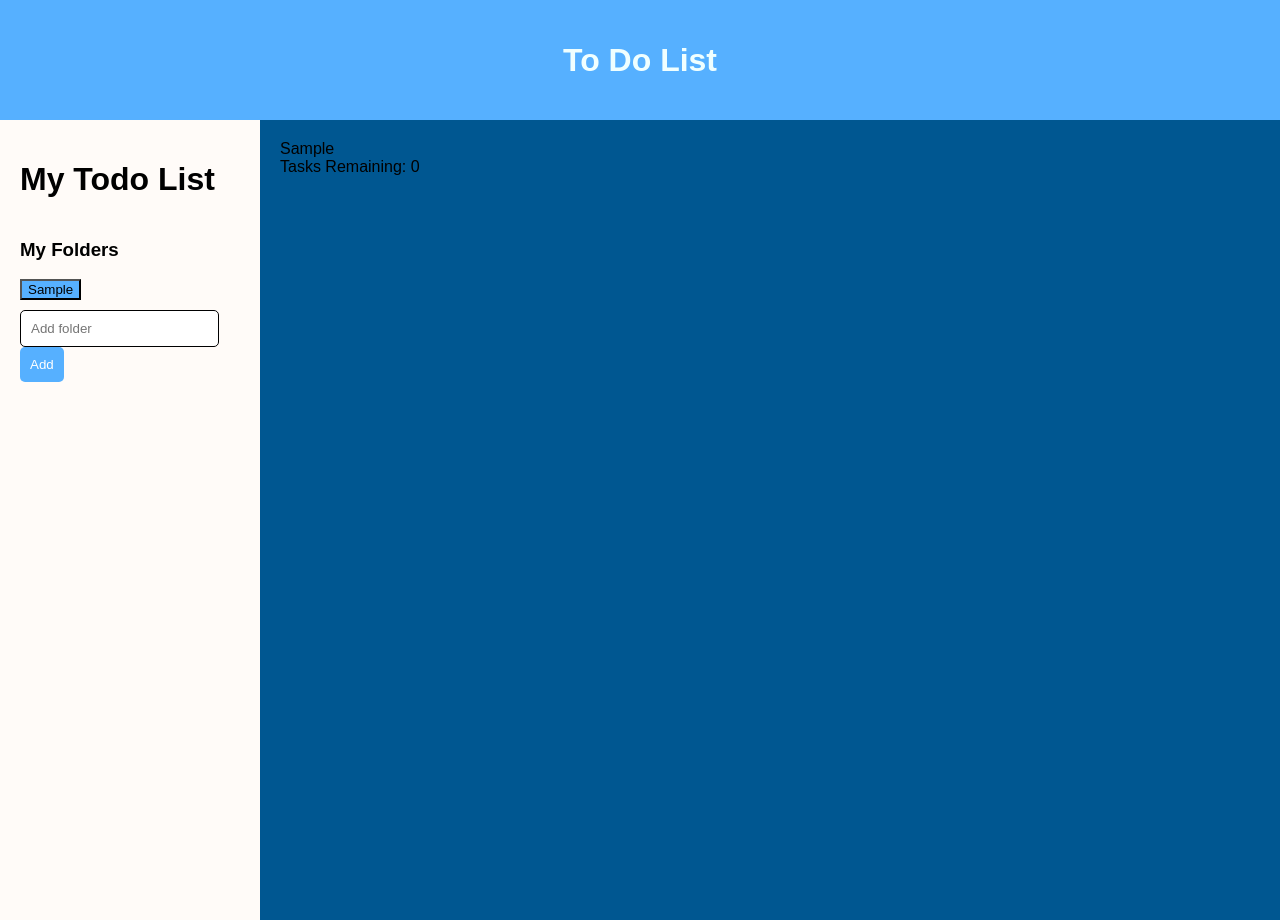
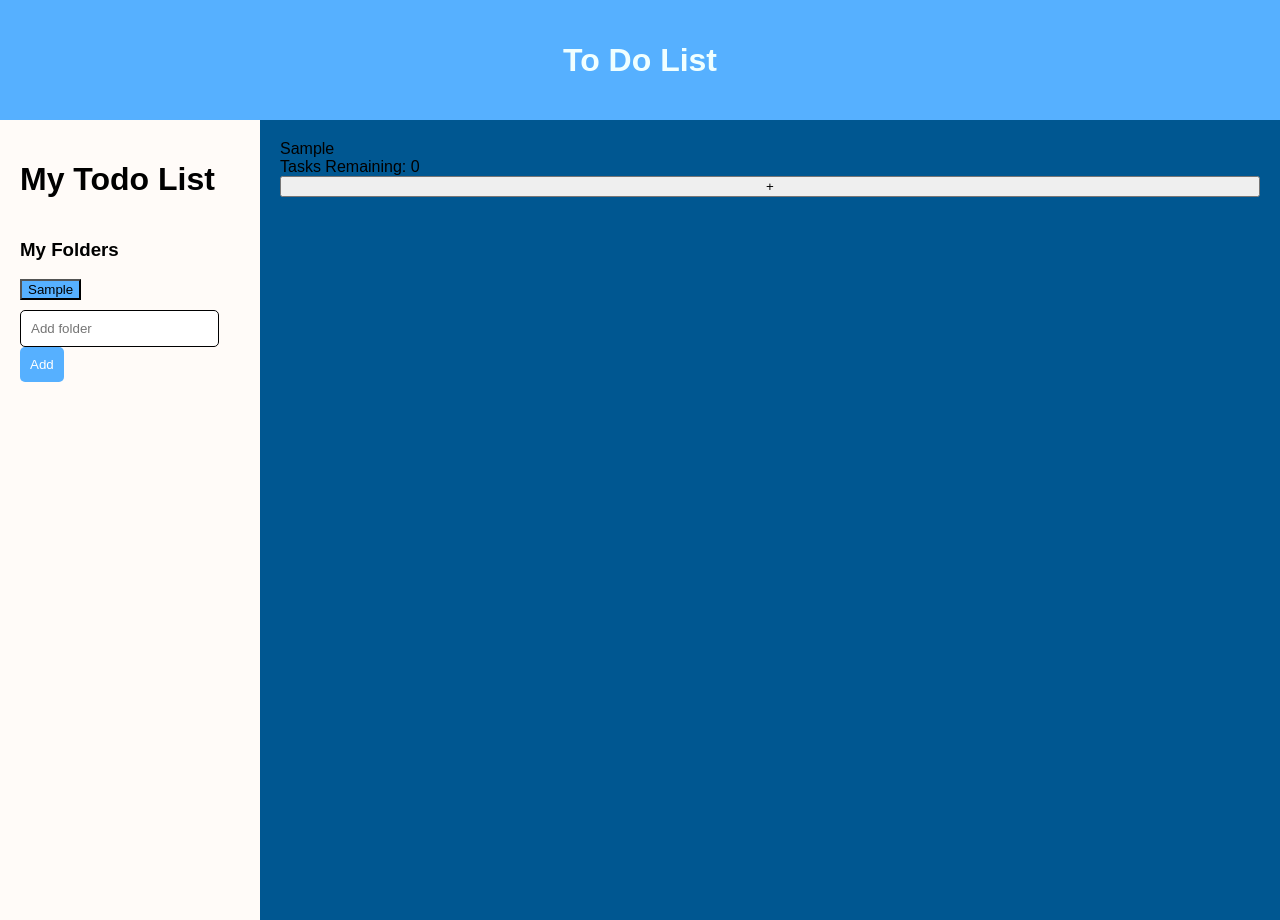
Before and after one commit to Boinias/toDoList, a website built with webpack: page dist/index.html in a window 1280 px wide. Both pictures are taken after typing "Sample" into the empty fields and a click on the button "Add". Built offline with nearby package versions, Linux system fonts and the light colour scheme.

Commit message:
addTask button added

```diff
--- a/src/addTaskFormLogic.js
+++ b/src/addTaskFormLogic.js
@@ -5,3 +5,5 @@ function displayAddTaskForm () {
     dimBg.style.display = 'flex';
     newTaskForm.style.display = 'flex';
 }
+
+export default displayAddTaskForm
--- a/src/mainDisplayElements.js
+++ b/src/mainDisplayElements.js
@@ -1,5 +1,6 @@
 import {folders} from './createFolderObject.js';
 import { format, addDays } from 'date-fns';
+import displayAddTaskForm from './addTaskFormLogic.js';
 
 let newFolderSubmission = document.getElementById('addFolder');
 let mainDisplay = document.getElementById('mainDisplay');
@@ -63,6 +64,16 @@ function tasksRemainingText () {
     mainDisplay.appendChild(tasksRemaining)
 }
 
+function createAddTaskBtn () {
+    let addTaskBtn = document.createElement('button');
+    addTaskBtn.id = 'addTaskBtn';
+    addTaskBtn.textContent = '+';
+    addTaskBtn.addEventListener('click', () => {
+        displayAddTaskForm()
+    });
+    mainDisplay.appendChild(addTaskBtn);
+}
+
 // function to display all tasks
 function displayTasks () {
 let tasks = document.createElement('div')
@@ -94,6 +105,8 @@ function mainDisplayElements () {
     tasksRemainingLogic()
     tasksRemainingText()
     displayTasks()
+    // tasks
+    createAddTaskBtn ()
 }
 
 
```
Also changed, not shown: dist/index.html, dist/main.js.
